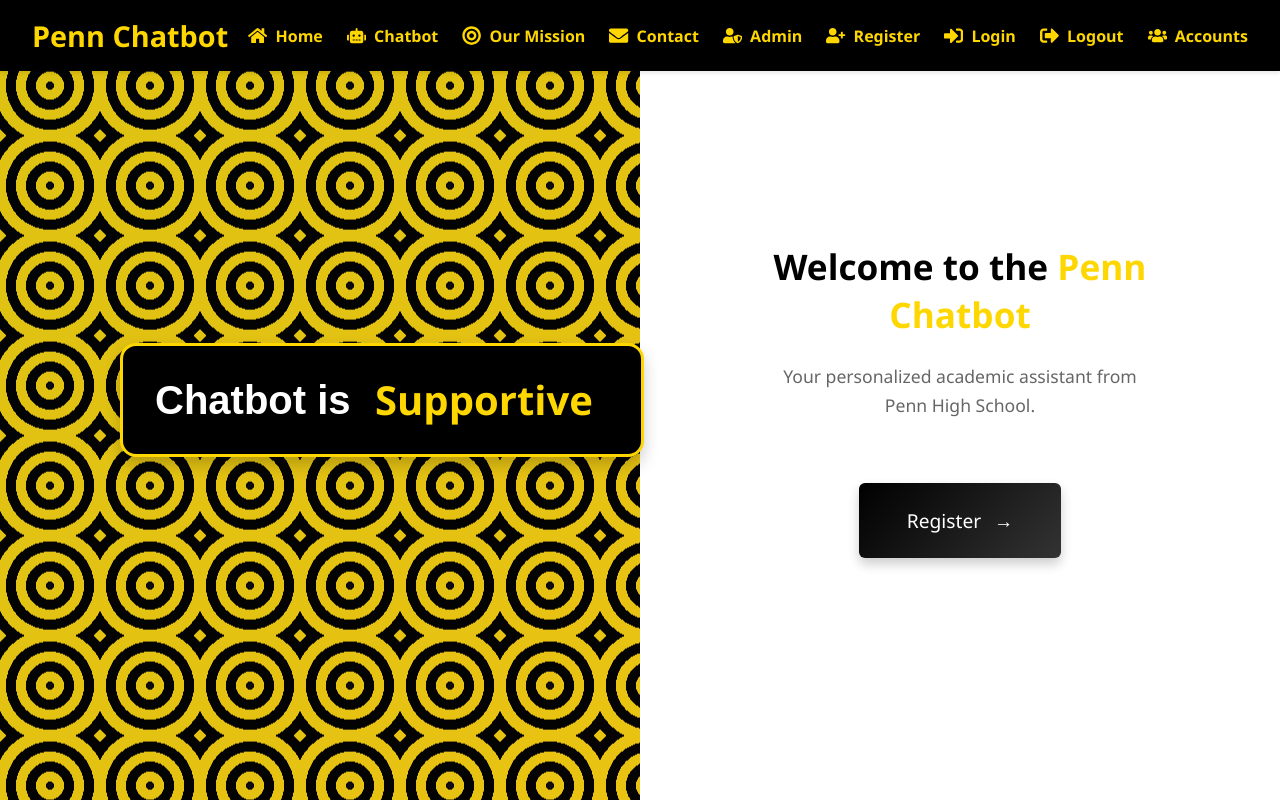
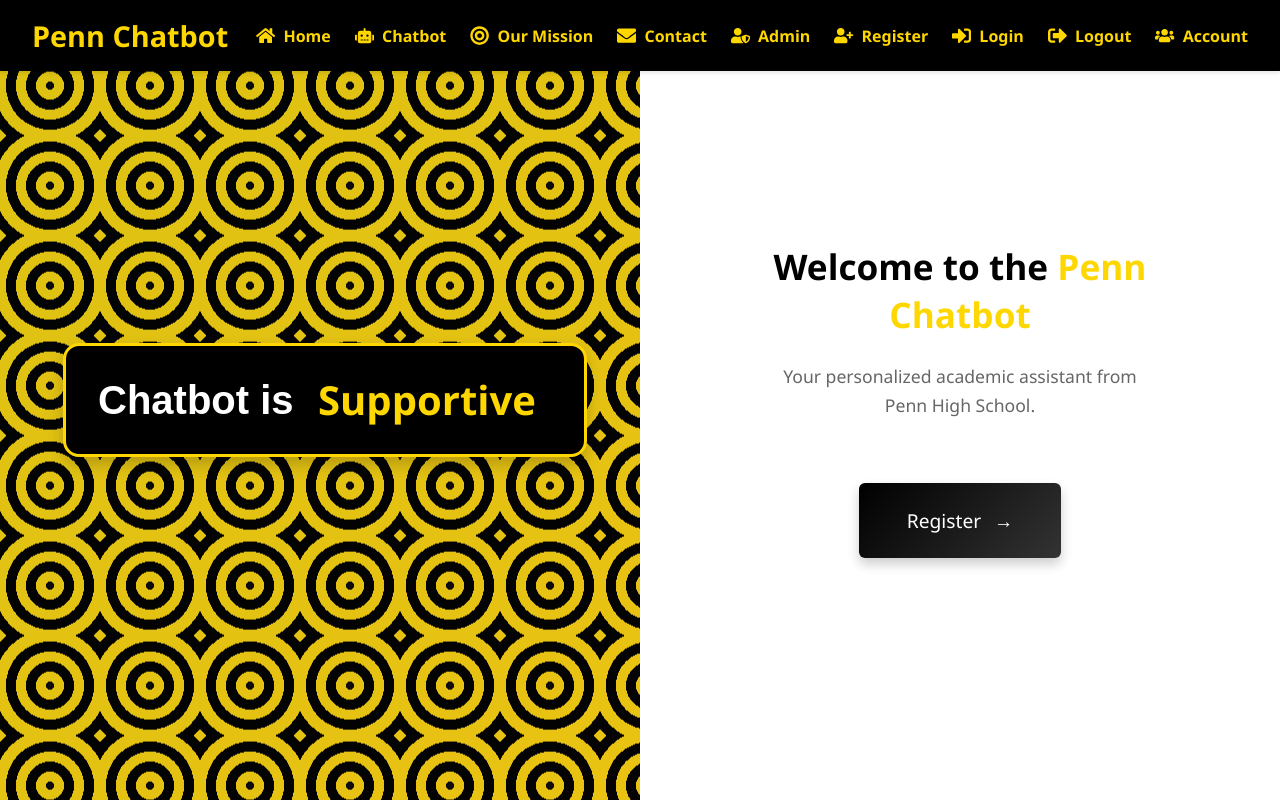
Before and after one commit to vmanukyann/PennAI, a React (Create React App) app in the folder client/: page /intro in a window 1280 px wide. Built offline with nearby package versions, Linux system fonts and the light colour scheme.

Commit message:
INTRO PAGE FINALLY DONE

```diff
--- a/client/src/Intro.css
+++ b/client/src/Intro.css
@@ -84,7 +84,6 @@ body {
   --s: 100px; /* Control the size */
   --c1: rgba(0, 0, 0, 0.8); /* Add opacity to black */
   --c2: rgba(255, 215, 0, 0.6); /* Add opacity to gold */
-
   --_g: var(--c2) 4% 14%, var(--c1) 14% 24%, var(--c2) 22% 34%,
     var(--c1) 34% 44%, var(--c2) 44% 56%, var(--c1) 56% 66%, var(--c2) 66% 76%,
     var(--c1) 76% 86%, var(--c2) 86% 96%;
@@ -125,13 +124,19 @@ body {
   justify-content: center;
   align-items: center;
   padding: 3rem; /* Increase padding for better spacing */
-  animation: slideInRight 1s ease-in-out; /* Add slide-in animation */
 }
 
 .content-wrapper {
   max-width: 400px;
   animation: fadeIn 0.8s ease-out;
   text-align: center;
+}
+
+.left-panel .content-wrapper {
+  max-width: 400px;
+  animation: fadeIn 0.8s ease-out;
+  text-align: center;
+  transform: translateX(-57px); /* Moves only the left panel content to the left, why 57px you ask? BECAUSE IT WORKS DONT TOUCH IT */
 }
 
 .logo {
--- a/client/src/Intro.js
+++ b/client/src/Intro.js
@@ -52,7 +52,7 @@ function NavBar() {
         </li>
         <li>
           <a href="/accounts">
-            <FaUsers className="nav-icon" /> Accounts
+            <FaUsers className="nav-icon" /> Account
           </a>
         </li>
       </ul>
```
